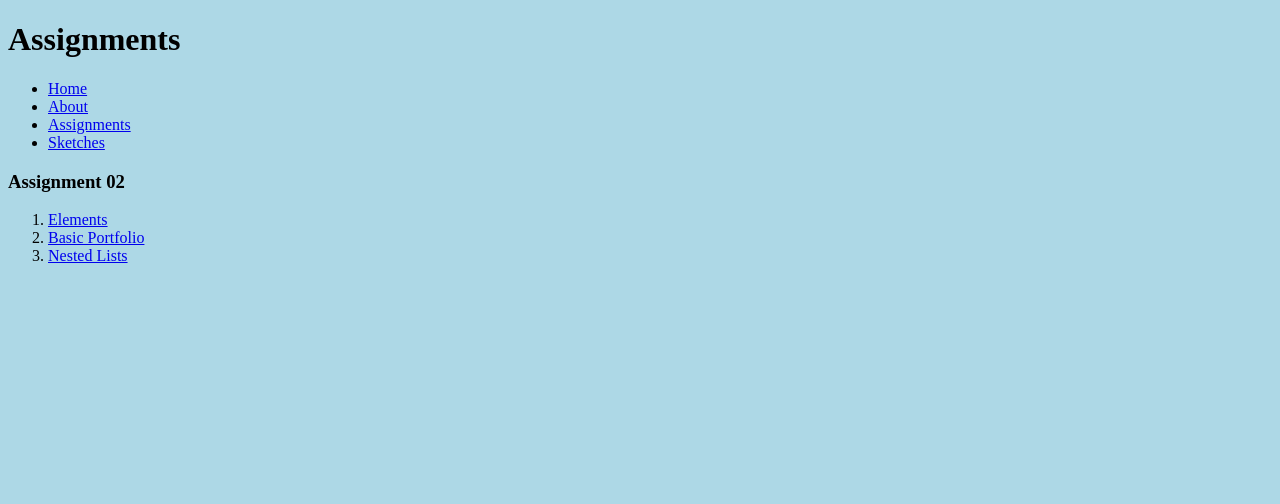
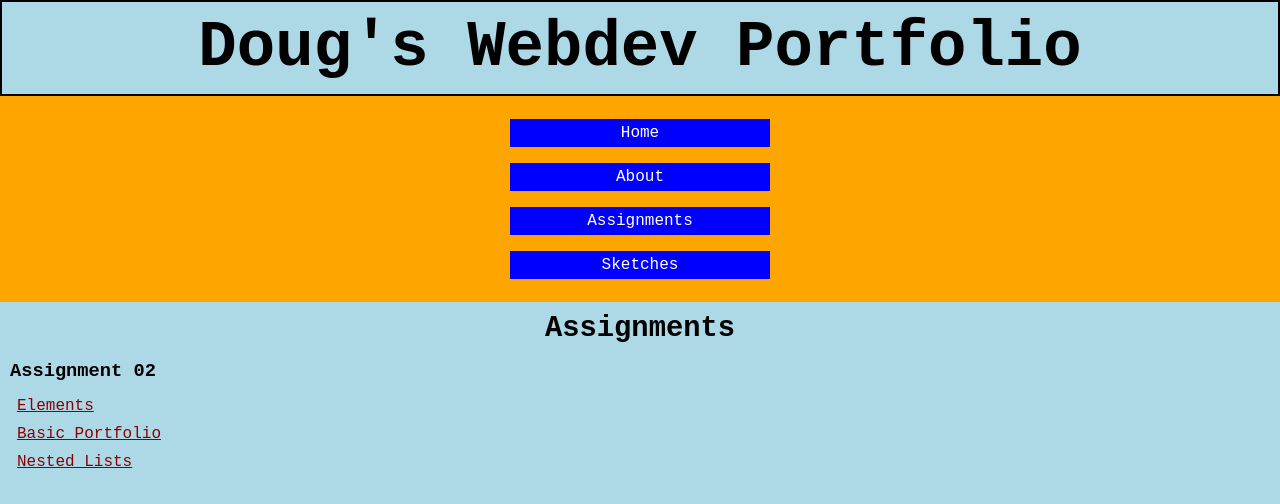
Before and after one commit to dougrosman/sample-portfolio, a plain HTML site: page docs/assignments/index.html in a window 1280 px wide. Drawn offline with Linux system fonts and the light colour scheme.

Commit message:
Add basic styling to style.css

```diff
--- a/docs/assignments/index.html
+++ b/docs/assignments/index.html
@@ -9,29 +9,32 @@
 </head>
 <body>
     <header>
-        <h1>Assignments</h1>
+        <h1><a class="site-title" href="..">Doug's Webdev Portfolio</a></h1>
 
         <!-- Main navigation at the top of the screen. This
         menu can be reused on any page I want -->
 
-        <nav>
+        <nav id="top-menu">
             <ul>
-                <li><a href="..">Home</a></li>
-                <li><a href="../about/">About</a></li>
-                <li><a href=".">Assignments</a></li>
-                <li><a href="../sketches/">Sketches</a></li>
+                <li class="main-menu-item"><a href="..">Home</a></li>
+                <li class="main-menu-item"><a href="../about/">About</a></li>
+                <li class="main-menu-item"><a href=".">Assignments</a></li class="main-menu-item">
+                <li class="main-menu-item"><a href="../sketches/">Sketches</a></li class="main-menu-item">
             </ul>
         </nav>
     </header>
+
+    <h2 class="page-title">Assignments</h2>
 
     <!-- Here's where I'll link to my assignments from Assignment02 -->
 
     <h3>Assignment 02</h3>
     <ol>
-        <li><a href="assignment02-HTML_basics/elements.html">Elements</a></li>
-        <li><a href="assignment02-HTML_basics/basic-portfolio.html">Basic Portfolio</a></li>
-        <li><a href="assignment02-HTML_basics/nested-lists.html">Nested Lists</a></li>
+        <li class="left"><a href="assignment02-HTML_basics/elements.html">Elements</a></li>
+        <li class="left"><a href="assignment02-HTML_basics/basic-portfolio.html">Basic Portfolio</a></liclass="left">
+        <li class="left"><a href="assignment02-HTML_basics/nested-lists.html">Nested Lists</a></li>
     </ol>
+
 
 
 
--- a/docs/css/style.css
+++ b/docs/css/style.css
@@ -1,3 +1,89 @@
+* {
+    padding: 0;
+    margin: 0;
+}
+
 body {
     background-color: lightblue;
+    font-family: 'Courier New', Courier, monospace
 }
+
+header {
+    width: 100%;
+}
+
+h1 {
+    text-align: center;
+    padding: 10px;
+    border: 2px solid black;
+}
+
+h2 {
+    padding: 5px;
+    margin: 5px;
+}
+
+h3 {
+    padding: 5px;
+    margin: 5px;
+}
+
+#top-menu {
+
+    background-color:orange;
+    padding: 10px 0;
+}
+
+.main-menu-item {
+    list-style: none;
+}
+
+li {
+    text-align: center;
+    margin: 10px;
+}
+
+a {
+    color: darkred;
+    padding: 4px;
+    margin: 3px;
+}
+
+a:hover {
+    color: rgba(255, 150, 150);
+    background-color: black;
+}
+
+.main-menu-item > a {
+    display: inline-block;
+    width: 250px;
+    padding: 5px;
+    text-decoration: none;
+    background-color: blue;
+    color: white;
+}
+
+.main-menu-item > a:hover {
+    color: red;
+    background-color: lightgreen;
+}
+
+.site-title {
+    text-decoration: none;
+    font-size: 2em;
+    color: black;
+}
+
+.site-title:hover {
+    background-color: transparent;
+    color: currentColor;
+}
+
+.page-title {
+    font-size: 1.8em;
+    text-align: center;
+}
+
+.left {
+    text-align: left;
+}
```
Also changed, not shown: docs/about/index.html (+8 -6 lines), docs/index.html (+7 -6 lines), docs/sketches/index.html (+8 -6 lines).
